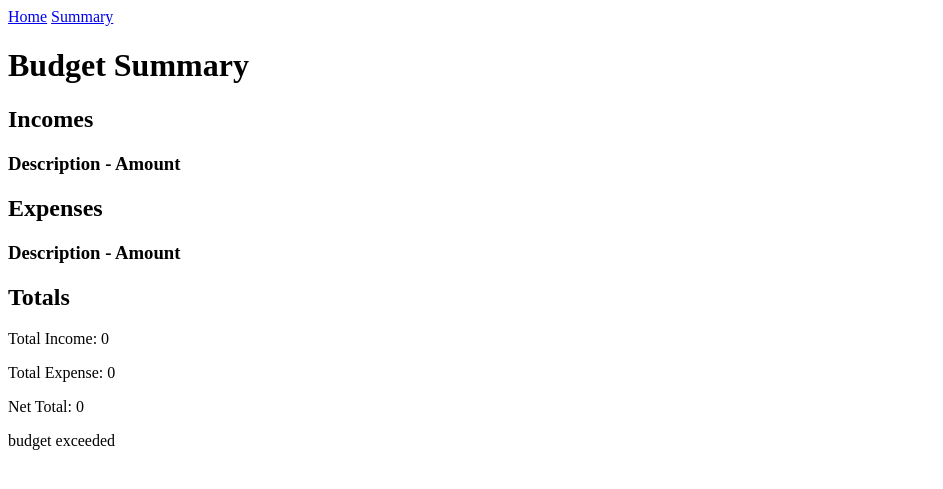
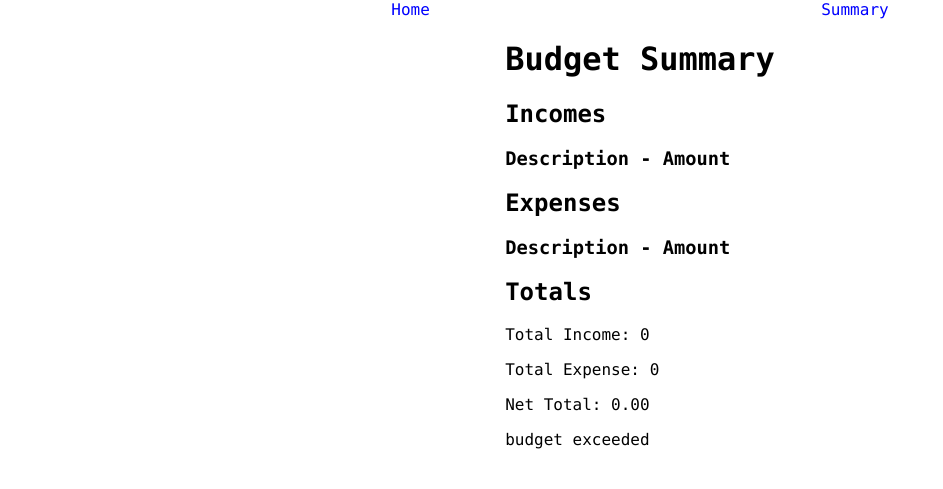
Before and after one commit to TrentGrooms/BudgetBuddy, a Flask app: page /summary in a window 1280 px wide. Shown: the top 489 px of the page, without its empty margins (0-943 px from the left). Run offline with Flask 3, Linux system fonts and the light colour scheme.

Commit message:
completed project

```diff
--- a/static/Styling.css
+++ b/static/Styling.css
@@ -0,0 +1,60 @@
+header {
+    padding: 15px;
+
+}
+
+
+#navBar {
+    display: flex;
+    justify-content: space-evenly;
+    text-decoration: none;
+
+}
+#homeLink {
+    text-decoration: none;
+    color: blue;
+}
+#summaryLink {
+    text-decoration: none;
+    color: blue;
+}
+#resetLink {
+    text-decoration: none;
+    display: flex;
+    justify-content: center;
+    color: blue;
+}
+#notFoundMessage {
+    display: flex;
+    justify-content: center;
+}
+
+
+body {
+    font-family: 'Consolas', 'Menlo', 'DejaVu Sans Mono', 'Bitstream Vera Sans Mono', monospace;
+    margin: 0;
+    background-color: white;
+}
+
+
+button {
+    padding: 8px 14px;
+    border: none;
+    background-color: crimson;
+    color: white;
+
+
+}
+
+button:hover {
+    background-color: blue;
+
+}
+
+
+#summary-page{
+    display: flex;
+
+    justify-content: center;
+
+}
--- a/templates/base.html
+++ b/templates/base.html
@@ -6,13 +6,14 @@
 <head>
     <meta charset="UTF-8">
     <title>Budget Buddy</title>
+    <link rel="stylesheet" href="{{ url_for('static', filename='Styling.css') }}">
 
 </head>
 <body>
 
-    <nav>
-        <a href="{{url_for('Homepage') }}">Home</a>
-        <a href="{{url_for('Summary') }}">Summary</a>
+    <nav id="navBar">
+        <a id="homeLink" href="{{url_for('Homepage') }}">Home</a>
+        <a id="summaryLink" href="{{url_for('Summary') }}">Summary</a>
     </nav>
 
 
--- a/templates/summary.html
+++ b/templates/summary.html
@@ -1,6 +1,9 @@
 {% extends "base.html" %}
 {% block content %}
 
+<div id="summary-page">
+
+<div>
     <h1>Budget Summary</h1>
 
     <h2>Incomes</h2>
@@ -24,7 +27,7 @@
 
     <p>Total Income: {{ total_income }}</p>
     <p>Total Expense: {{ total_expenses}}</p>
-<p>Net Total: {{ net_total}}</p>
+    <p>Net Total: {{"%.2f"|format(net_total)}}</p>
 
     {% if net_total > budget%}
         <p>You are within budget</p>
@@ -33,3 +36,13 @@
     {% endif %}
 
     {% endblock %}
+
+
+
+
+
+
+</div>
+
+
+</div>
```
Also changed, not shown: templates/page_not_found.html (+4 -3 lines). Lines whose indentation alone changed are shown as unchanged.
